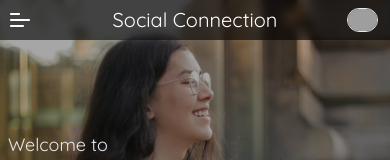
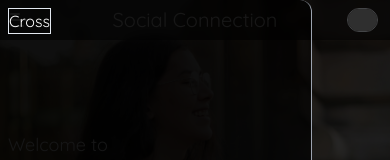
Before and after one commit to Rahul-Dhaka/College-connect, a React (Vite) app in the folder client/: page / in a window 390 px wide. Both pictures are taken after a click on the button 20 px from the left and 20 px from the top of the page. Shown: the top 160 px of the page. Built offline with nearby package versions, Linux system fonts and the light colour scheme; grey boxes are pictures that could not be loaded.

Commit message:
added side menu basic functionality

```diff
--- a/client/src/Components/Navbar.tsx
+++ b/client/src/Components/Navbar.tsx
@@ -1,11 +1,22 @@
 
 import menu from '@/assets/menu-left.svg';
+import { useState } from 'react';
+import SideMenu from './SideMenu';
 
 const Navbar = () => {
+    const[isOpen, setIsOpen] = useState(false);
+
+    const toggleIsOpen = ():void =>{
+       setIsOpen(!isOpen);
+       console.log(isOpen);
+    }
+
+
   return (
    <div className="w-full h-10 bg-[rgb(0,0,0,0.6)] flex items-center justify-center fixed top-0 p-1 backdrop-blur-sm z-10">
     <div className='h-full p-2  absolute left-0'>
-        <button className='h-full md:hidden' onClick={()=>alert(' menu button clicked')}><img src={menu} alt="" className=' h-full  '/></button>
+        <button className='h-full md:hidden' onClick={toggleIsOpen}><img src={menu} alt="" className=' h-full  '/></button>
+        {(isOpen === true) && <SideMenu togglef={toggleIsOpen}/>}
 
     <div className=' text-white space-x-4 text-sm hidden md:flex ml-3'>
         <h2 className='hover:cursor-pointer'>Home</h2>
--- /dev/null
+++ b/client/src/Components/SideMenu.tsx
@@ -0,0 +1,23 @@
+import React from 'react';
+
+interface SideMenuProps {
+  togglef: () => void;
+}
+
+const SideMenu: React.FC<SideMenuProps> = ({ togglef }) => {
+  const clickHandle = (e: React.MouseEvent<HTMLDivElement>) => {
+    if ((e.target as HTMLElement).id !== 'main') {
+      togglef();
+    }
+  };
+
+  return (
+    <div className="fixed w-screen h-screen left-0 top-0 z-10 bg-[rgb(0,0,0,0.7)] transition-all ease-in-out" onClick={clickHandle}>
+      <div id="main" className="h-full w-4/5 bg-[rgb(0,0,0,0.7)] border-r border-gray-400 rounded-tr-xl rounded-br-xl">
+        <button className="border text-white m-2" onClick={togglef}>Cross</button>
+      </div>
+    </div>
+  );
+}
+
+export default SideMenu;
```
